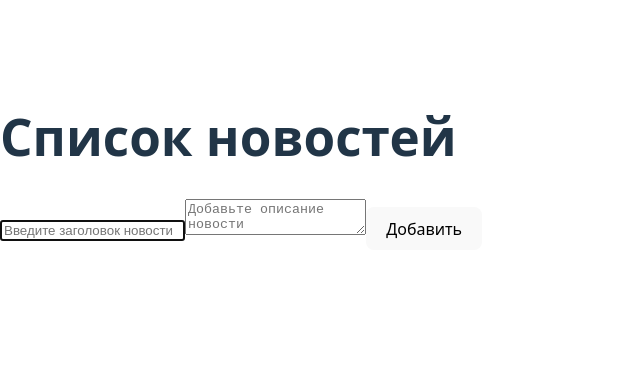
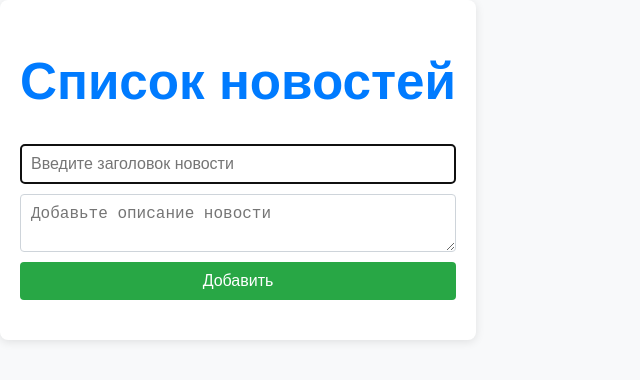
Before and after one commit to Nadezhda-97/crud, a React (Vite) app in the folder crud-app/: page / in a window 1280 px wide. Shown: the part 230-610 px from the top of the page, without its empty margins (0-640 px from the left). Built offline with nearby package versions, Linux system fonts and the light colour scheme.

Commit message:
import styles and add container

```diff
--- a/crud-app/src/App.tsx
+++ b/crud-app/src/App.tsx
@@ -1,7 +1,7 @@
 import React, { useState, useEffect } from 'react';
 import Form from './components/Form';
 import List from './components/List';
-//import './App.css'
+import './styles/index.css';
 
 interface News {
   id: number;
@@ -47,11 +47,11 @@ const App: React.FC = () => {
   }, [newsList]);
 
   return (
-    <>
+    <div className='container'>
       <h1>Список новостей</h1>
       <Form onSubmit={addOrEditNews} currentNews={currentNews}/>
       <List newsList={newsList} onEdit={editNews} onDelete={deleteNews} />
-    </>
+    </div>
   )
 }
 
```
